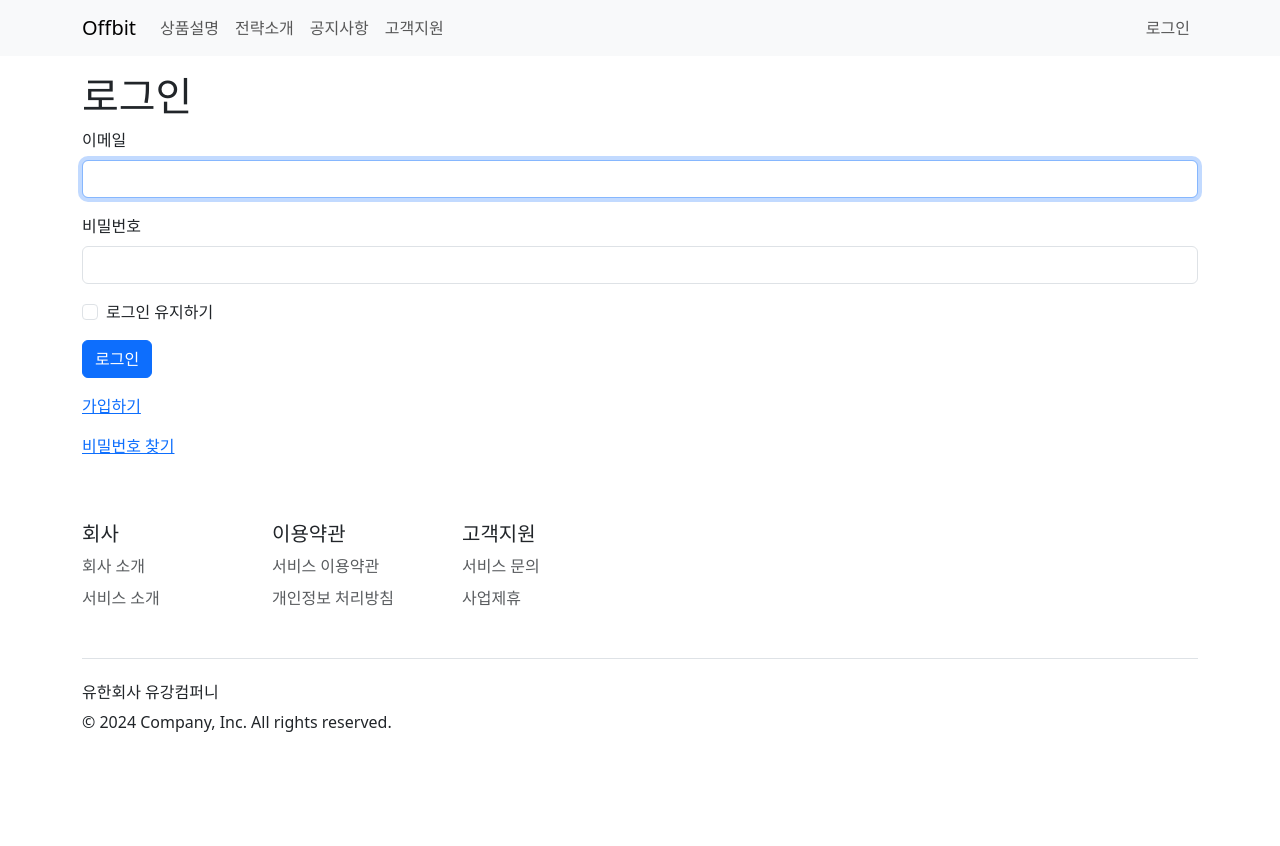
After one commit to leetusik/offbit, a Flask app: template app/templates/auth/login.html in a window 1280 px wide. The commit adds this page. Run offline with Flask 3, Linux system fonts and the light colour scheme; the template is opened without the code that fills it: values that come from a table or form of the project are taken from there, others are empty; some libraries are stand-ins or nearby versions.

Commit message:
login and registration

```diff
--- /dev/null
+++ b/app/auth/forms.py
@@ -0,0 +1,61 @@
+import sqlalchemy as sa
+from flask_wtf import FlaskForm
+from wtforms import BooleanField, PasswordField, StringField, SubmitField
+from wtforms.validators import (
+    DataRequired,
+    Email,
+    EqualTo,
+    Length,
+    Regexp,
+    ValidationError,
+)
+
+from app import db
+from app.models import User
+
+
+class LoginForm(FlaskForm):
+    email = StringField("이메일", validators=[DataRequired(), Email()])
+    password = PasswordField("비밀번호", validators=[DataRequired()])
+    remember_me = BooleanField("로그인 유지하기")
+    submit = SubmitField("로그인")
+
+
+class RegistrationForm(FlaskForm):
+    email = StringField("이메일", validators=[DataRequired(), Email()])
+    username = StringField(("이름"), validators=[DataRequired()])
+    # password = PasswordField(
+    #     "비밀번호",
+    #     validators=[
+    #         DataRequired(),
+    #         Length(min=8, message="비밀번호는 8자리 이상이어야 합니다"),
+    #         Regexp(
+    #             r"^(?=.*[A-Z])",
+    #             message="비밀번호는 하나 이상의 대문자를 포함해야 합니다",
+    #         ),
+    #         Regexp(
+    #             r"^(?=.*[a-z])",
+    #             message="비밀번호는 하나 이상의 소문자를 포함해야 합니다",
+    #         ),
+    #         Regexp(r"^(?=.*\d)", message="비밀번호는 하나 이상의 숫자를 포함해야 합니다"),
+    #         # Allow any non-alphanumeric character as a special character
+    #         Regexp(
+    #             r"^(?=.*[\W_])",
+    #             message="비밀번호는 하나 이상의 특수문자를 포함해야 합니다",
+    #         ),
+    #     ],
+    # )
+    password = PasswordField(("비밀번호"), validators=[DataRequired()])
+    confirm_password = PasswordField(
+        "비밀번호 확인",
+        validators=[
+            DataRequired(),
+            EqualTo("password", message="비밀번호가 일치하지 않습니다"),
+        ],
+    )
+    submit = SubmitField("등록하기")
+
+    def validate_email(self, email):
+        user = db.session.scalar(sa.select(User).where(User.email == email.data))
+        if user is not None:
+            raise ValidationError("다른 이메일 주소를 사용해주세요")
--- /dev/null
+++ b/app/templates/auth/login.html
@@ -0,0 +1,12 @@
+{% extends 'base.html' %}
+{% import "bootstrap_wtf.html" as wtf %}
+{% block content %}
+    <h1>로그인</h1>
+    {{ wtf.quick_form(form) }}
+    <p>
+        <a href="{{ url_for("auth.register") }}">가입하기</a>
+    </p>
+    <p>
+        <a href="{{ url_for("auth.reset_password_request") }}">비밀번호 찾기</a>
+    </p>
+{% endblock %}
--- /dev/null
+++ b/app/templates/auth/register.html
@@ -0,0 +1,6 @@
+{% extends "base.html" %}
+{% import "bootstrap_wtf.html" as wtf %}
+{% block content %}
+    <h1>가입하기</h1>
+    {{ wtf.quick_form(form) }}
+{% endblock %}
--- a/app/templates/base.html
+++ b/app/templates/base.html
@@ -3,7 +3,11 @@
     <head>
         <meta charset="UTF-8">
         <meta name="viewport" content="width=device-width, initial-scale=1.0">
-        <title>오프비트</title>
+        {% if title %}
+            <title>{{ title }} - 오프비트</title>
+        {% else %}
+            <title>오프비트</title>
+        {% endif %}
         <meta name="description" content="디지털 자산 제테크, 오프비트로 시작하세요!">
         <link href="https://cdn.jsdelivr.net/npm/bootstrap@5.3.2/dist/css/bootstrap.min.css"
               rel="stylesheet"
@@ -34,6 +38,14 @@
                             <a class="nav-link"
                                aria-current="page"
                                href="{{ url_for("main.strategies") }}">전략소개</a>
+                        </li>
+                        <li class="nav-item">
+                            <a class="nav-link"
+                               aria-current="page"
+                               href="{{ url_for("main.notice") }}">공지사항</a>
+                        </li>
+                        <li class="nav-item">
+                            <a class="nav-link" aria-current="page" href="{{ url_for("main.faq") }}">고객지원</a>
                         </li>
                     </ul>
                     <ul class="navbar-nav mb-2 mb-lg-0">
@@ -67,6 +79,78 @@
             {% endwith %}
             {% block content %}{% endblock %}
         </div>
+        <div class="container">
+            <footer class="py-5">
+                <div class="row">
+                    <div class="col-6 col-md-2 mb-3">
+                        <h5>회사</h5>
+                        <ul class="nav flex-column">
+                            <li class="nav-item mb-2">
+                                <a href="#" class="nav-link p-0 text-body-secondary">회사 소개</a>
+                            </li>
+                            <li class="nav-item mb-2">
+                                <a href="#" class="nav-link p-0 text-body-secondary">서비스 소개</a>
+                            </li>
+                        </ul>
+                    </div>
+                    <div class="col-6 col-md-2 mb-3">
+                        <h5>이용약관</h5>
+                        <ul class="nav flex-column">
+                            <li class="nav-item mb-2">
+                                <a href="#" class="nav-link p-0 text-body-secondary">서비스 이용약관</a>
+                            </li>
+                            <li class="nav-item mb-2">
+                                <a href="#" class="nav-link p-0 text-body-secondary">개인정보 처리방침</a>
+                            </li>
+                        </ul>
+                    </div>
+                    <div class="col-6 col-md-2 mb-3">
+                        <h5>고객지원</h5>
+                        <ul class="nav flex-column">
+                            <li class="nav-item mb-2">
+                                <a href="#" class="nav-link p-0 text-body-secondary">서비스 문의</a>
+                            </li>
+                            <li class="nav-item mb-2">
+                                <a href="#" class="nav-link p-0 text-body-secondary">사업제휴</a>
+                            </li>
+                        </ul>
+                    </div>
+                </div>
+                <div class="d-flex flex-column flex-sm-row justify-content-between py-4 my-4 border-top">
+                    <div>
+                        <address>
+                            <h6>유한회사 유강컴퍼니</h6>
+                            <span>
+                                <p>© 2024 Company, Inc. All rights reserved.</p>
+                            </span>
+                        </address>
+                    </div>
+                    <ul class="list-unstyled d-flex">
+                        <li class="ms-3">
+                            <a class="link-body-emphasis" href="#">
+                                <svg class="bi" width="24" height="24">
+                                    <use xlink:href="#twitter"></use>
+                                </svg>
+                            </a>
+                        </li>
+                        <li class="ms-3">
+                            <a class="link-body-emphasis" href="#">
+                                <svg class="bi" width="24" height="24">
+                                    <use xlink:href="#instagram"></use>
+                                </svg>
+                            </a>
+                        </li>
+                        <li class="ms-3">
+                            <a class="link-body-emphasis" href="#">
+                                <svg class="bi" width="24" height="24">
+                                    <use xlink:href="#facebook"></use>
+                                </svg>
+                            </a>
+                        </li>
+                    </ul>
+                </div>
+            </footer>
+        </div>
         <script src="https://cdn.jsdelivr.net/npm/bootstrap@5.3.2/dist/js/bootstrap.bundle.min.js" integrity="sha384-C6RzsynM9kWDrMNeT87bh95OGNyZPhcTNXj1NW7RuBCsyN/o0jlpcV8Qyq46cDfL" crossorigin="anonymous">
         </script>
     </body>
--- /dev/null
+++ b/app/templates/bootstrap_wtf.html
@@ -0,0 +1,61 @@
+{% macro form_field(field, autofocus) %}
+    {%- if field.type == 'BooleanField' %}
+        <div class="form-check mb-3">
+            {{ field(class='form-check-input') }}
+            {{ field.label(class='form-check-label') }}
+        </div>
+    {%- elif field.type == 'RadioField' %}
+        {{ field.label(class='form-label') }}
+        {%- for item in field %}
+            <div class="form-check{% if loop.last %} mb-3{% endif %}">
+                {{ item(class='form-check-input') }}
+                {{ item.label(class='form-check-label') }}
+            </div>
+        {%- endfor %}
+    {%- elif field.type == 'SelectField' %}
+        {{ field.label(class='form-label') }}
+        {{ field(class='form-select mb-3') }}
+    {%- elif field.type == 'TextAreaField' %}
+        <div class="mb-3">
+            {{ field.label(class='form-label') }}
+            {% if autofocus %}
+                {{ field(class='form-control' + (' is-invalid' if field.errors else '') , autofocus=True) }}
+            {% else %}
+                {{ field(class='form-control' + (' is-invalid' if field.errors else '') ) }}
+            {% endif %}
+            {%- for error in field.errors %}<div class="invalid-feedback">{{ error }}</div>{%- endfor %}
+        </div>
+    {%- elif field.type == 'SubmitField' %}
+        {{ field(class='btn btn-primary mb-3') }}
+    {%- else %}
+        <div class="mb-3">
+            {{ field.label(class='form-label') }}
+            {% if autofocus %}
+                {{ field(class='form-control' + (' is-invalid' if field.errors else '') , autofocus=True) }}
+            {% else %}
+                {{ field(class='form-control' + (' is-invalid' if field.errors else '') ) }}
+            {% endif %}
+            {%- for error in field.errors %}<div class="invalid-feedback">{{ error }}</div>{%- endfor %}
+        </div>
+    {%- endif %}
+{% endmacro %}
+{% macro quick_form(form, action="", method="post", id="", novalidate=False) %}
+    <form {%- if action != None %} action="{{ action }}"{% endif -%}
+          {%- if method %}method="{{ method }}"{% endif %}
+          {%- if id %} id="{{ id }}"{% endif -%}
+          {%- if novalidate %} novalidate{% endif -%}>
+        {{ form.hidden_tag() }}
+        {%- for field, errors in form.errors.items() %}
+            {%- if form[field].widget.input_type == 'hidden' %}
+                {%- for error in errors %}<div class="invalid-feedback">{{ error }}</div>{%- endfor %}
+            {%- endif %}
+        {%- endfor %}
+        {% set ns = namespace(first_field=true) %}
+        {%- for field in form %}
+            {% if field.widget.input_type != 'hidden' -%}
+                {{ form_field(field, ns.first_field) }}
+                {% set ns.first_field = false %}
+            {%- endif %}
+        {%- endfor %}
+    </form>
+{% endmacro %}
```
Also changed, not shown: app/auth/routes.py (+42 -2 lines), app/main/forms.py (deleted, +0 -10 lines), app/models.py (+18 -5 lines), app/templates/index.html (+7 -1 lines).
